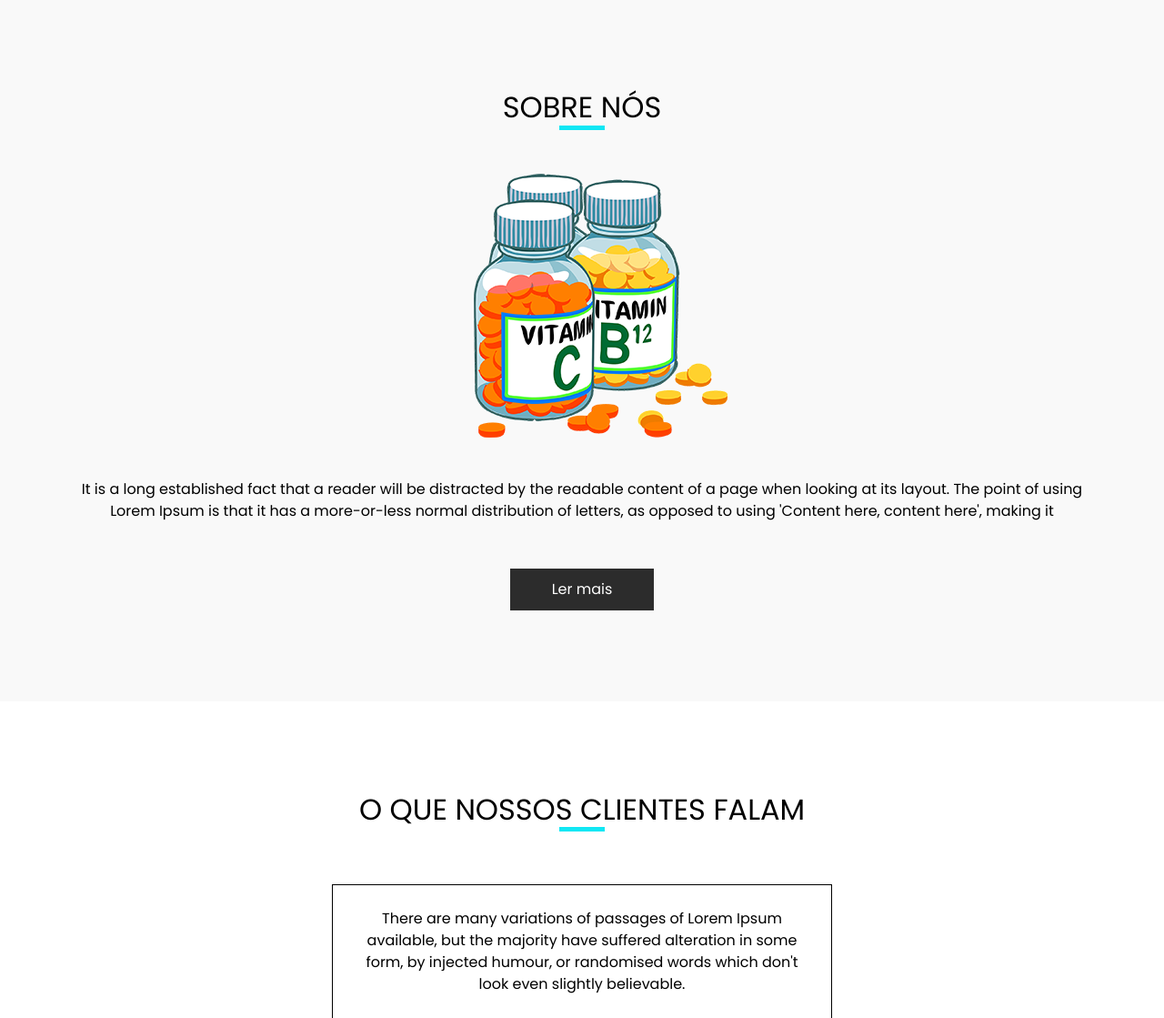
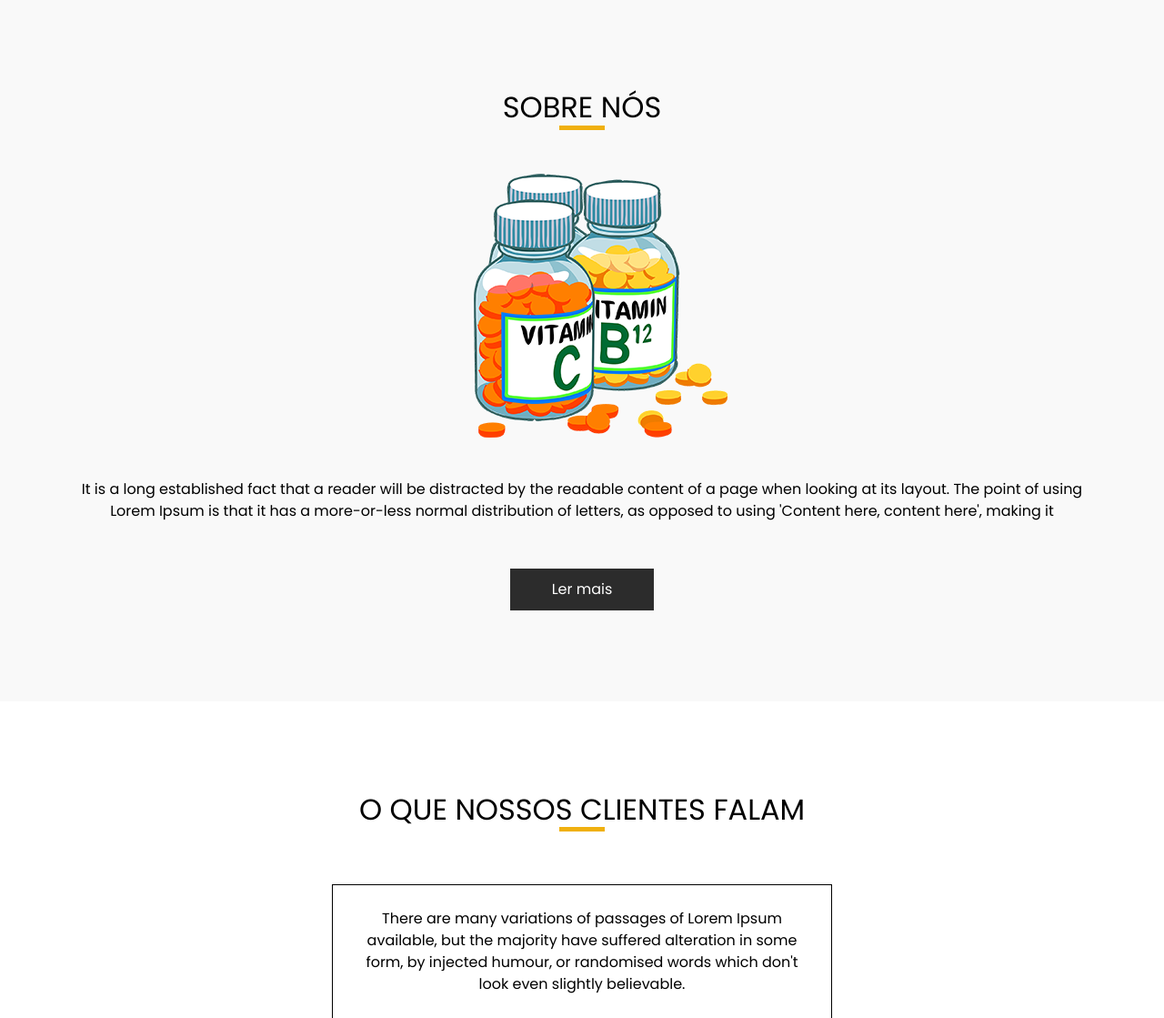
Before and after one commit to senacrs-emti/2022-3M-mercado-cultural, a PHP site: page / in a window 1280 px wide. Shown: the part 1825-2944 px from the top of the page at 91% size. Run offline with PHP 8.4, Linux system fonts and the light colour scheme; some libraries are stand-ins or nearby versions.

Commit message:
Update style.css

```diff
--- a/medion/css/style.css
+++ b/medion/css/style.css
@@ -51,7 +51,7 @@ body {
           transform: translateX(-50%);
   width: 50px;
   height: 5px;
-  background-color: #10e7f4;
+  background-color: #f0b00f;
 }
 
 /*header section*/
```
